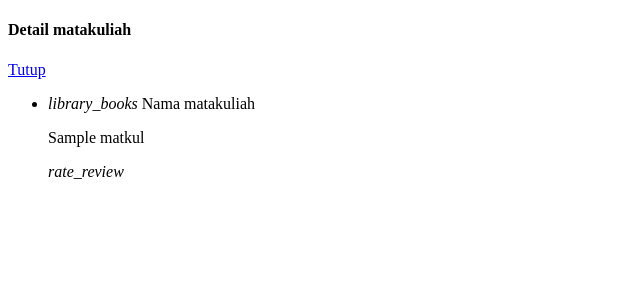
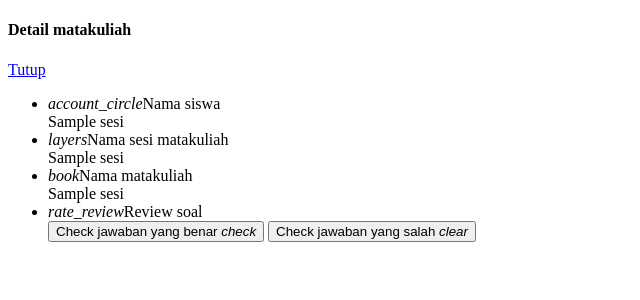
Before and after one commit to ituslab/itfest2018-belajaronline, a PHP site: template views/siswa/hasil-matkul.php in a window 1280 px wide. Shown: the top 300 px of the page, without its empty margins (0-640 px from the left). Run offline with PHP 8.4, Linux system fonts and the light colour scheme; the template is opened without the code that fills it: most values are stand-ins (such as "Sample title", 1, 10 or a date in 2020).

Commit message:
working on true and false on student answer

```diff
--- a/assets/js/hasil-matkul.js
+++ b/assets/js/hasil-matkul.js
@@ -1,3 +1,9 @@
+document.addEventListener('DOMContentLoaded', function() {
+    var elems = document.querySelectorAll('.collapsible');
+    var instances = M.Collapsible.init(elems);
+});
+
+
 $(document).ready(function(){
     $('.modal').modal();
 });
--- a/views/siswa/hasil-matkul.php
+++ b/views/siswa/hasil-matkul.php
@@ -30,18 +30,47 @@
 
     <div class="my-sidebar-right">
         <div class="my-row">
-        <?php if (gettype($list_matkul) !== 'boolean') {?>
-                <ul class="collection">
-                        <?php foreach($list_matkul as $l) {?>
-                            <li class="collection-item avatar">
-                                <i class="material-icons circle red">library_books</i>
-                                <span class="title">Nama matakuliah</span>
-                                <p><?= $l->matkul_nama?></p>
-                                <a style="cursor: pointer;" onclick="onDetailMatakuliah('<?=$l->matkul_id?>')" class="secondary-content">
-                                    <i class="material-icons">rate_review</i>
-                                </a>
-                            </li>
-                        <?php }?>
+        <?php if ($list_sesi) {?>
+                <ul class="collapsible popout">
+                    <?php foreach($list_sesi as $l) {?>
+                        <li>
+                            <div class="collapsible-header teal white-text">
+                                <i class="material-icons">account_circle</i>Nama siswa
+                            </div>
+                            <div class="collapsible-body">
+                                <?= $l->siswa_nama?>
+                            </div>
+                        </li>
+                        <li>
+                            <div class="collapsible-header teal white-text">
+                                <i class="material-icons">layers</i>Nama sesi matakuliah
+                            </div>
+                            <div class="collapsible-body">
+                                <?= $l->sesi_nama?>
+                            </div>
+                        </li>
+                        <li>
+                            <div class="collapsible-header teal white-text">
+                                <i class="material-icons">book</i>Nama matakuliah
+                            </div>
+                            <div class="collapsible-body">
+                                <?= $l->matkul_nama?>
+                            </div>
+                        </li>
+                        <li>
+                            <div class="collapsible-header teal white-text">
+                                <i class="material-icons">rate_review</i>Review soal
+                            </div>
+                            <div class="collapsible-body">
+                                <button class="btn waves-effect waves-light" type="submit" name="action">Check jawaban yang benar
+                                    <i class="material-icons right">check</i>
+                                </button>
+                                <button class="btn waves-effect waves-light" type="submit" name="action">Check jawaban yang salah
+                                    <i class="material-icons right">clear</i>
+                                </button>
+                            </div>
+                        </li>
+                    <?php }?>
                 </ul>
             <?php }else{?>
                 <div class="col s12 m12 card-panel">
```
Also changed, not shown: NOTE.md (+7 -0 lines), assets/js/jawab-soal.js (+9 -1 lines), index.php (+28 -6 lines), models/WebDb.php (+46 -2 lines), scripts/sekolah_db.sql (+5 -2 lines), views/siswa/jawab-soal.php (+12 -2 lines).
